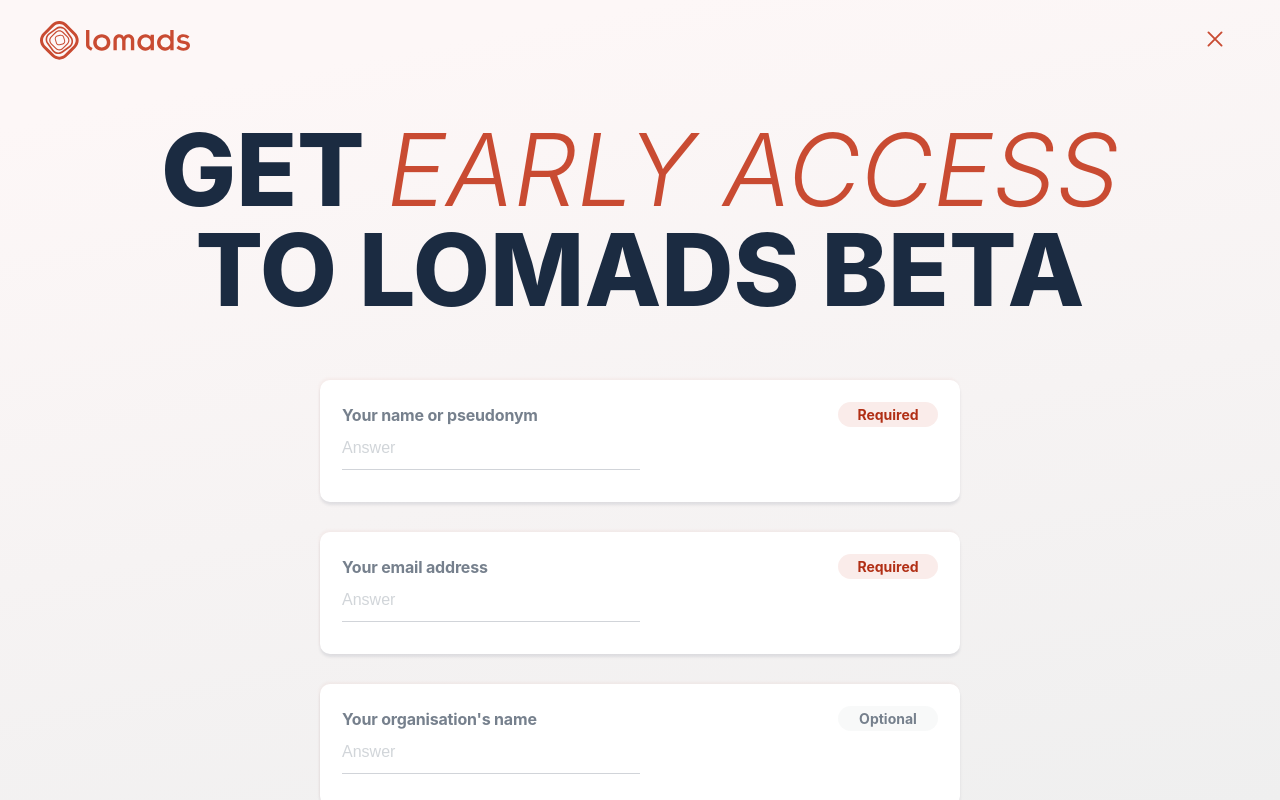
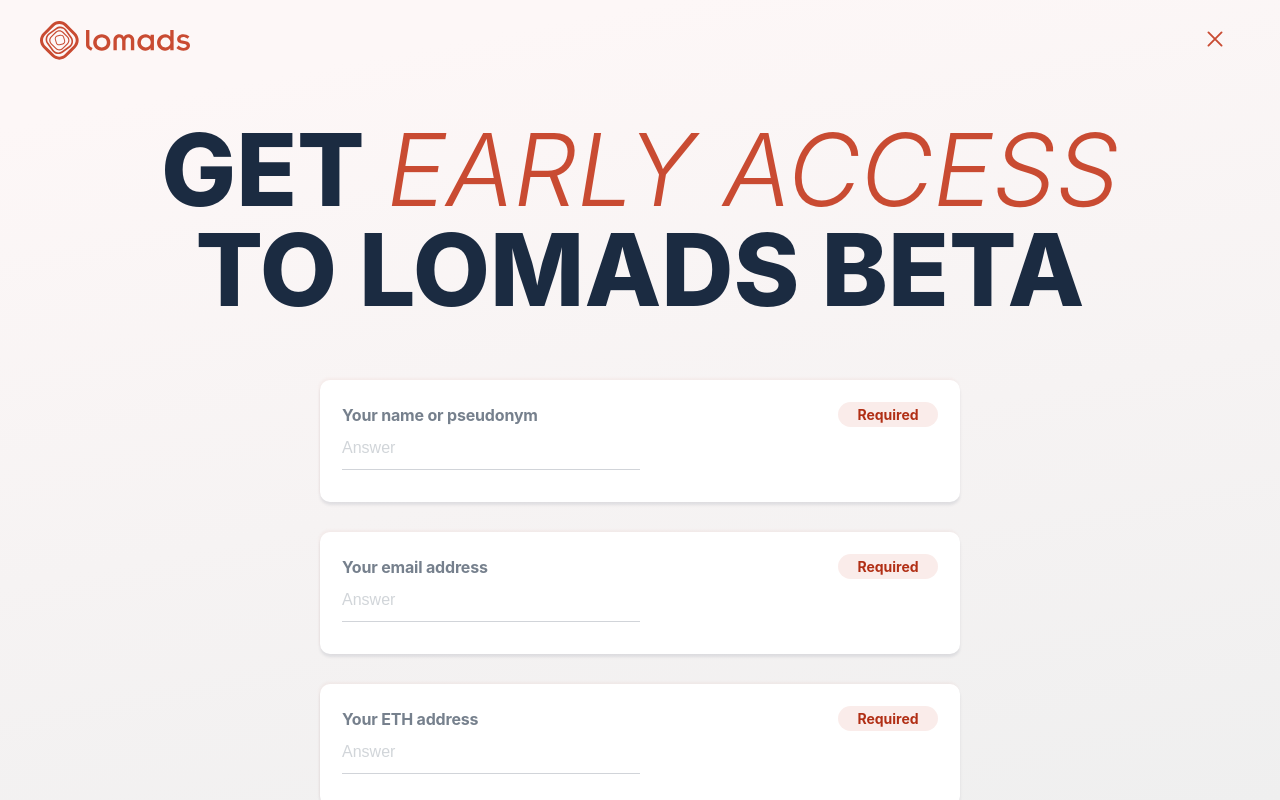
Before and after one commit to lomads/lomads-website, a React (Create React App) app: page /earlyAccess in a window 1280 px wide. Built offline with nearby package versions, Linux system fonts and the light colour scheme.

Commit message:
Update index.jsx
Form Update

```diff
--- a/src/pages/Homepage/forms/EarlyAccess/index.jsx
+++ b/src/pages/Homepage/forms/EarlyAccess/index.jsx
@@ -253,6 +253,19 @@ const EarlyAccessForm = () => {
 
                             <div className="form-input-wrapper">
                                 <div className="form-input-row">
+                                    <h1>Your ETH address</h1>
+                                    <div className="form-tag required">
+                                        <p>Required</p>
+                                    </div>
+                                </div>
+                                <div className="form-input-row">
+                                    <input type="text" placeholder="Answer" value={address} onChange={(e) => { setAddress(e.target.value); document.getElementById('address-error').innerHTML = '' }} />
+                                </div>
+                                <span className="error-msg" id="address-error"></span>
+                            </div>
+
+                            <div className="form-input-wrapper">
+                                <div className="form-input-row">
                                     <h1>Your organisation's name</h1>
                                     <div className="form-tag">
                                         <p>Optional</p>
```
